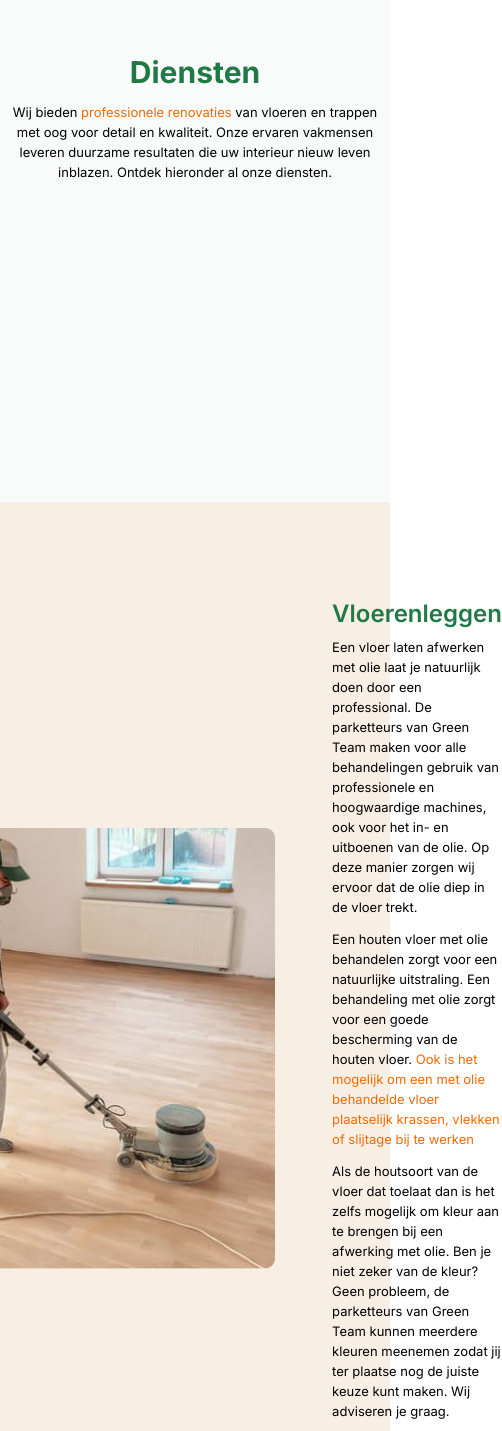
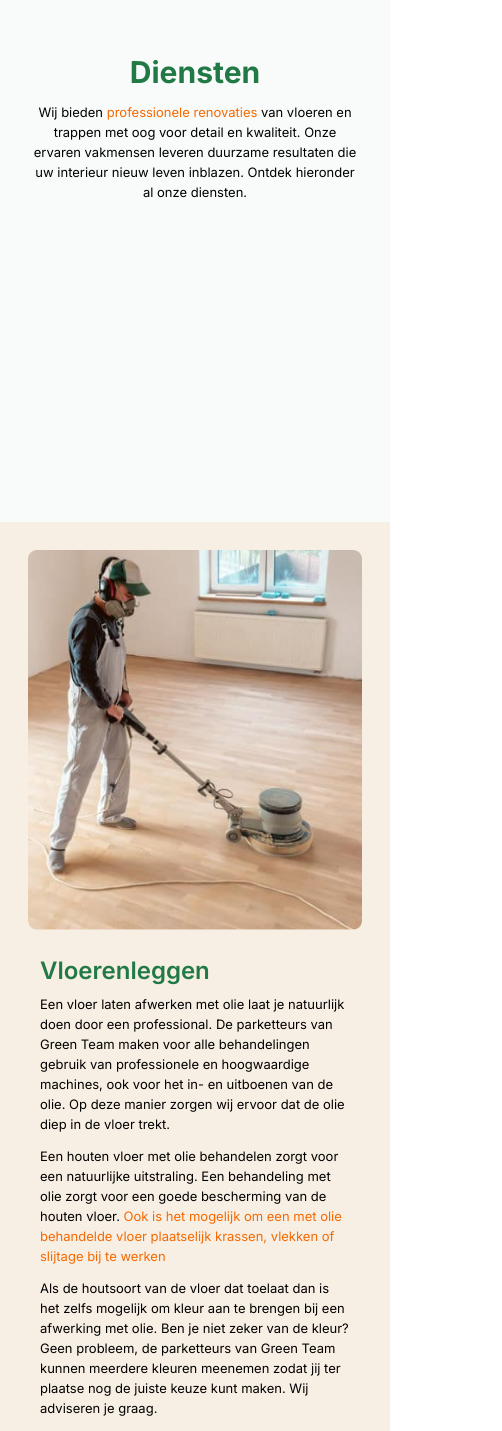
Before and after one commit to GreenTeam88/greenteam-front-end, a Next.js app: page /diensten in a window 390 px wide. Shown: the part 1252-2683 px from the top of the page, 502 px wide, since content can reach past the window. Built offline with nearby package versions, Linux system fonts and the light colour scheme.

Commit message:
diensten page is responsive

```diff
--- a/src/app/(root)/(routes)/diensten/_components/cards.tsx
+++ b/src/app/(root)/(routes)/diensten/_components/cards.tsx
@@ -10,9 +10,9 @@ export type InfoCardProps = {
 
 export const OrangeInfoCard: React.FC<InfoCardProps> = ({ title, imgSrc, paragraphs, buttonText }) => {
   return (
-    <div className="flex w-full py-[99px] bg-secondaryLight items-center justify-center gap-[57px]">
-      <img className="w-[387px] rounded-lg" src={imgSrc} />
-      <div className="flex flex-col max-w-[508px]  gap-[33px] ">
+    <div className="flex w-full p-7 lg:p-0 lg:py-[99px] flex-col lg:flex-row bg-secondaryLight items-center justify-center gap-7 lg:gap-[57px]">
+      <img className="lg:w-[387px] w-full rounded-lg" src={imgSrc} />
+      <div className="flex flex-col px-3 lg:px-0 max-w-[508px]  gap-[33px] ">
         <div className="flex flex-col gap-[11px] ">
           <h3 className="text-[24px] text-primaryDefault font-semibold leading-[25px] ">{title}</h3>
           <div className="flex flex-col gap-3">
@@ -29,8 +29,8 @@ export const OrangeInfoCard: React.FC<InfoCardProps> = ({ title, imgSrc, paragra
 
 export const WhiteInfoCard: React.FC<InfoCardProps> = ({ title, imgSrc, paragraphs, buttonText }) => {
   return (
-    <div className="flex w-full py-[99px] items-center justify-center gap-[57px]">
-      <div className="flex flex-col max-w-[508px]  gap-[33px] ">
+    <div className="flex w-full py-[99px] p-3 lg:p-0 flex-col lg:flex-row  items-center justify-center gap-[57px]">
+      <div className="flex flex-col max-w-[508px]  px-4 lg:px-0 gap-[33px] ">
         <div className="flex flex-col gap-[11px] ">
           <h3 className="text-[24px] text-primaryDefault font-semibold leading-[25px] ">{title}</h3>
           <div className="flex flex-col gap-3">
@@ -41,7 +41,7 @@ export const WhiteInfoCard: React.FC<InfoCardProps> = ({ title, imgSrc, paragrap
         </div>
         <PrimaryBtn>{buttonText}</PrimaryBtn>
       </div>{' '}
-      <img className="w-[387px] rounded-lg" src={imgSrc} />
+      <img className="w-full lg:w-[387px] rounded-lg" src={imgSrc} />
     </div>
   );
 };
--- a/src/app/(root)/(routes)/diensten/_components/secondSection.tsx
+++ b/src/app/(root)/(routes)/diensten/_components/secondSection.tsx
@@ -2,7 +2,7 @@ import { BodyText, H2 } from '@/components/theme/typography';
 
 export const DienstenSecondSection = () => {
   return (
-    <div className="flex flex-col items-center gap-[11px] py-80 ">
+    <div className="flex flex-col items-center px-8 lg:px-0 gap-[11px] py-80 ">
       <H2 className="text-primaryDefault">Diensten</H2>
       <BodyText className="max-w-[794px] text-center">
         Wij bieden <span className="text-secondaryDefault">professionele renovaties</span> van vloeren en trappen met
```
